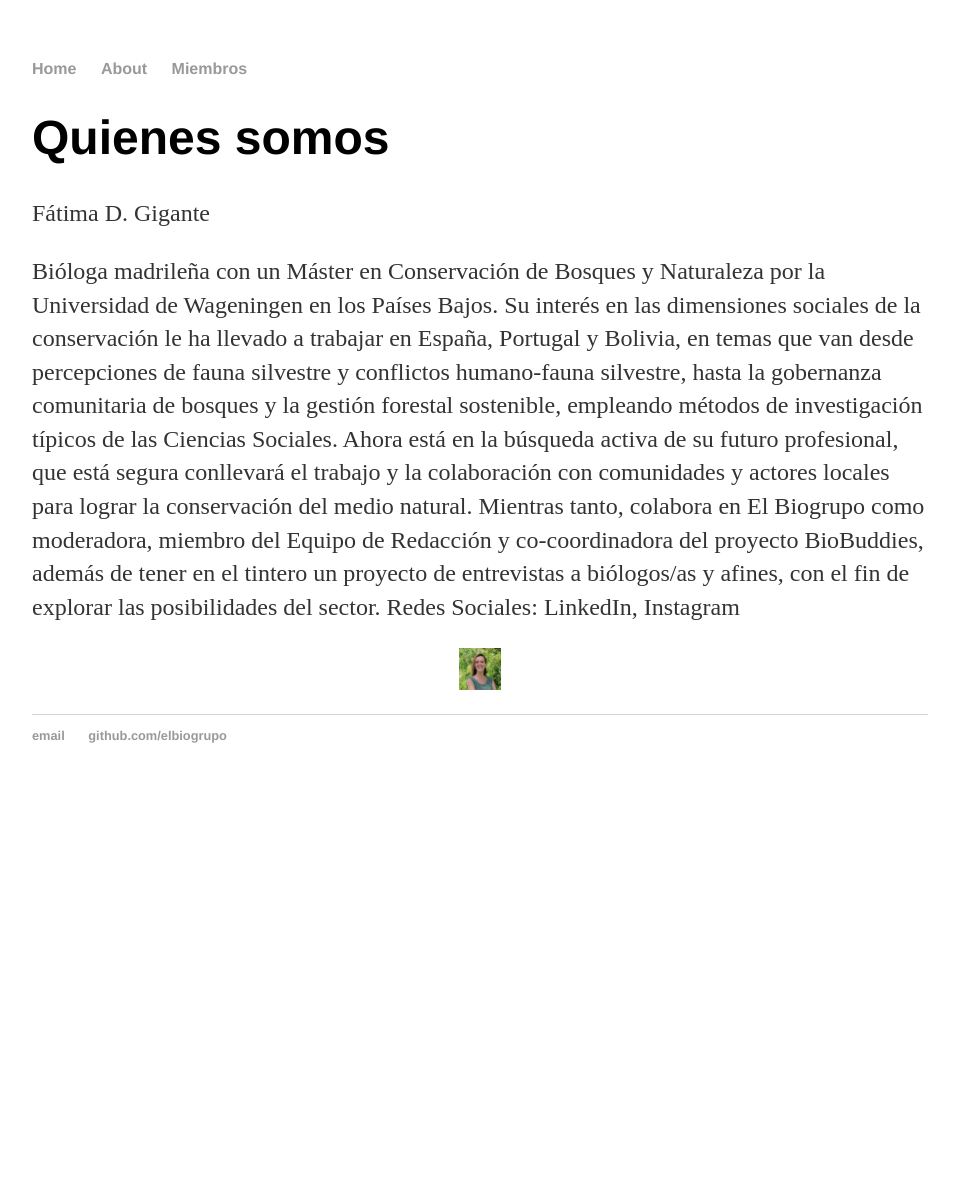
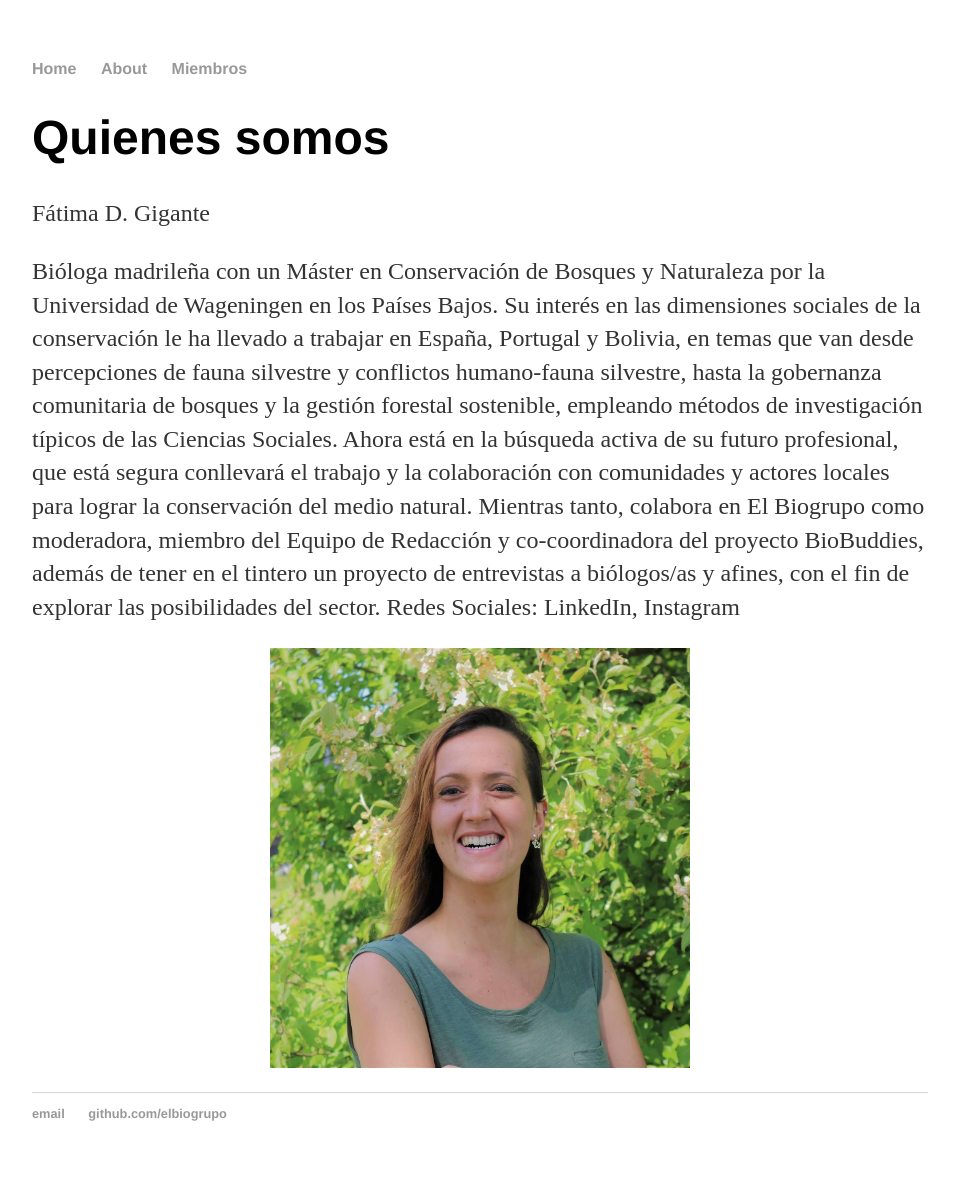
Before and after one commit to elbiogrupo/elbiogrupo.github.io, a Jekyll site: the page built from miembros/index.html, in a window 1280 px wide. Shown: the whole page, without its empty margins (160-1119 px from the left). Built offline with Jekyll 4.4.1, drawn with Linux system fonts in a browser that asks for light colours; before the commit the page ends 900 px from its top, so only the background shows below that.

Commit message:
Update index.html

```diff
--- a/miembros/index.html
+++ b/miembros/index.html
@@ -10,5 +10,5 @@
 Mientras tanto, colabora en El Biogrupo como moderadora, miembro del Equipo de Redacción y co-coordinadora del proyecto BioBuddies, además de tener en el tintero un proyecto de entrevistas a biólogos/as y afines, con el fin de explorar las posibilidades del sector.
 
 Redes Sociales: LinkedIn, Instagram<p>
-	<img src="{{site.url}}/image/FotoBio_Fátima.jpg" width="42" height="42" style="display: block; margin: auto;" />
+	<img src="{{site.url}}/image/FotoBio_Fátima.jpg" width="420" height="420" style="display: block; margin: auto;" />
 </div><!-- /.blurb -->
```
